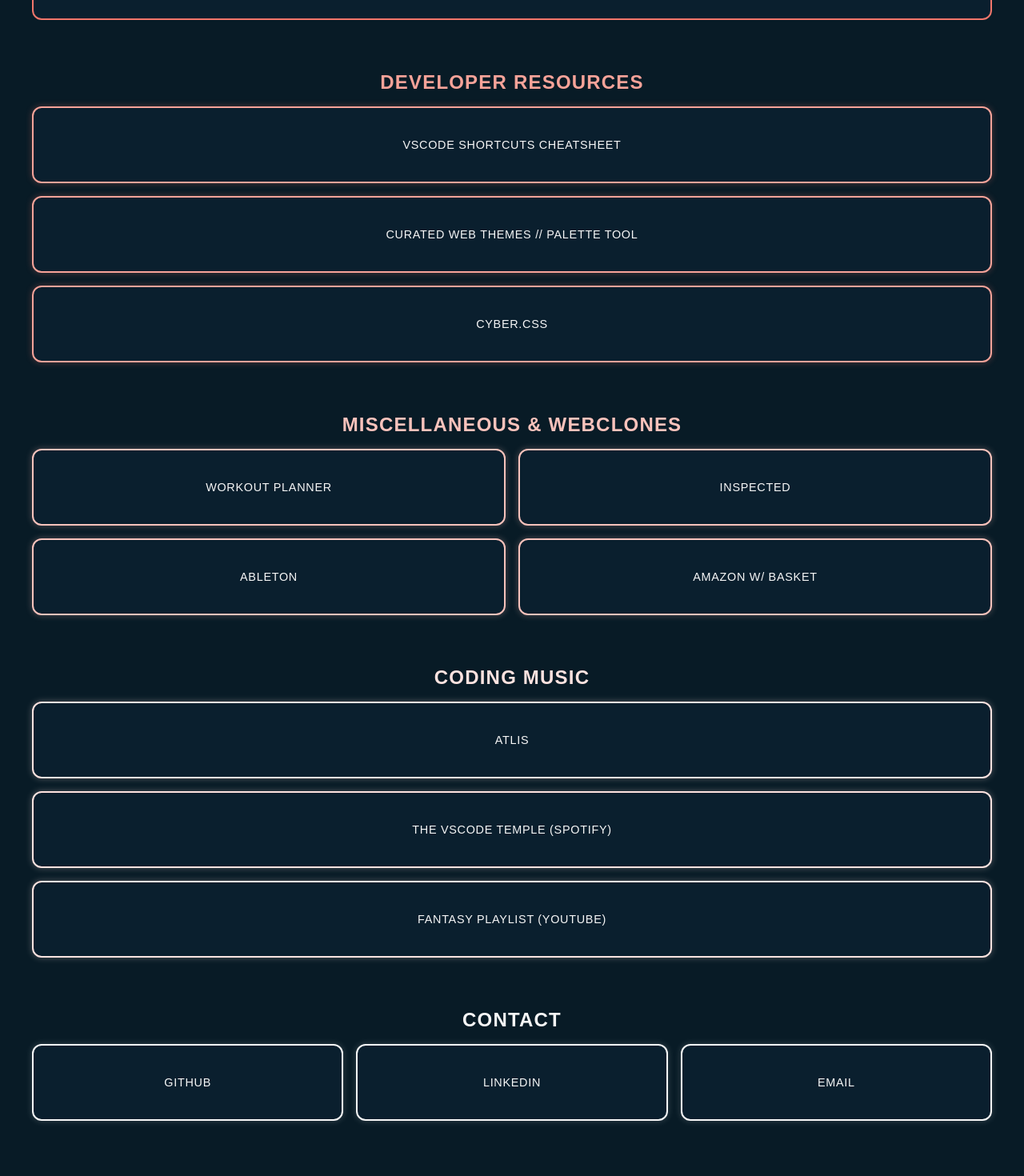
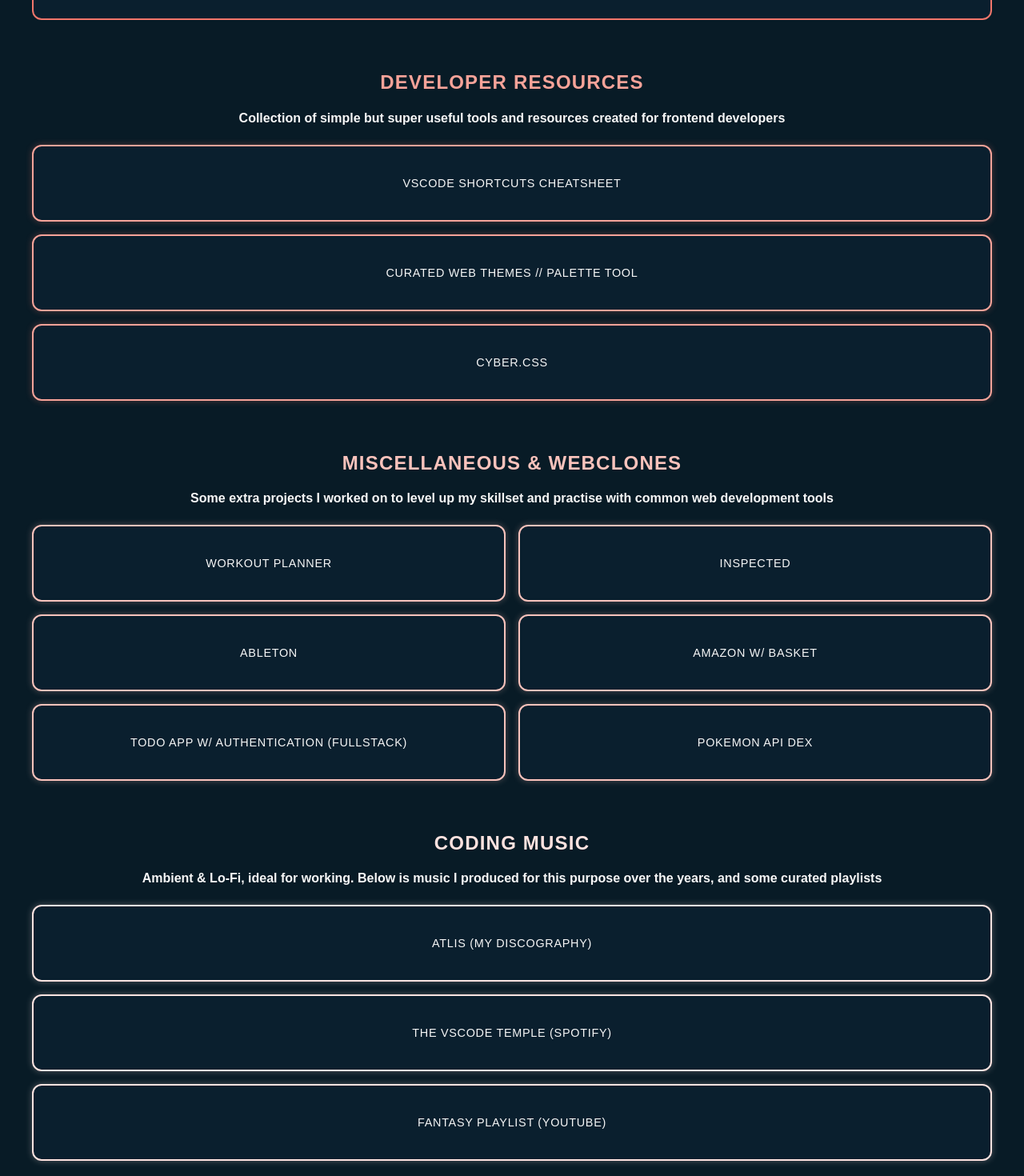
Before and after one commit to Atlis-Ky/frontend-portfolio, a React (Vite) app: page / in a window 1280 px wide. Shown: the part 400-1870 px from the top of the page at 80% size. Built offline with nearby package versions, Linux system fonts and the light colour scheme; a web font is replaced by a local one.

Commit message:
content updates, need to finish up fullstack app + update link

```diff
--- a/src/components/ProjectList.jsx
+++ b/src/components/ProjectList.jsx
@@ -33,6 +33,10 @@ function ProjectList() {
       {/* DEVELOPER RESOURCES Section */}
       <section className="project-section dev-resources">
         <h2 className="section-title">DEVELOPER RESOURCES</h2>
+        <h4 className="section-subtitle">
+          Collection of simple but super useful tools and resources created for
+          frontend developers
+        </h4>
         <div className="button-grid">
           <a
             href="https://vscode-shortcuts-cheatsheet.vercel.app/"
@@ -64,6 +68,10 @@ function ProjectList() {
       {/* MISCELLANEOUS & WEBCLONES Section */}
       <section className="project-section misc-webclones">
         <h2 className="section-title">MISCELLANEOUS & WEBCLONES</h2>
+        <h4 className="section-subtitle">
+          Some extra projects I worked on to level up my skillset and practise
+          with common web development tools
+        </h4>
         <div className="button-grid">
           <a
             href="https://gym-app-react-atlisky.netlify.app/"
@@ -97,12 +105,32 @@ function ProjectList() {
           >
             AMAZON W/ BASKET
           </a>
+          <a
+            href="#"
+            target="_blank"
+            rel="noopener noreferrer"
+            className="project-button"
+          >
+            TODO APP W/ Authentication (FULLSTACK)
+          </a>
+          <a
+            href="https://react-pokedex-atlisky.netlify.app/"
+            target="_blank"
+            rel="noopener noreferrer"
+            className="project-button"
+          >
+            POKEMON API DEX
+          </a>
         </div>
       </section>
 
       {/* CODING MUSIC Section */}
       <section className="project-section coding-music">
         <h2 className="section-title">CODING MUSIC</h2>
+        <h4 className="section-subtitle">
+          Ambient & Lo-Fi, ideal for working. Below is music I produced for this
+          purpose over the years, and some curated playlists
+        </h4>
         <div className="button-grid">
           <a
             href="#"
@@ -110,7 +138,7 @@ function ProjectList() {
             rel="noopener noreferrer"
             className="project-button"
           >
-            Atlis
+            Atlis (My Discography)
           </a>
           <a
             href="https://open.spotify.com/playlist/2HOAMKK6EifQ86uAL1SD9p?si=d55458e826db4ee8"
@@ -134,6 +162,10 @@ function ProjectList() {
       {/* CONTACT Section */}
       <section className="project-section contact">
         <h2 className="section-title">CONTACT</h2>
+        <h4 className="section-subtitle">
+          Find my code on Github, or reach out via LinkedIn / Email if you'd
+          like
+        </h4>
         <div className="button-grid">
           <a
             href="https://github.com/Atlis-Ky"
```
